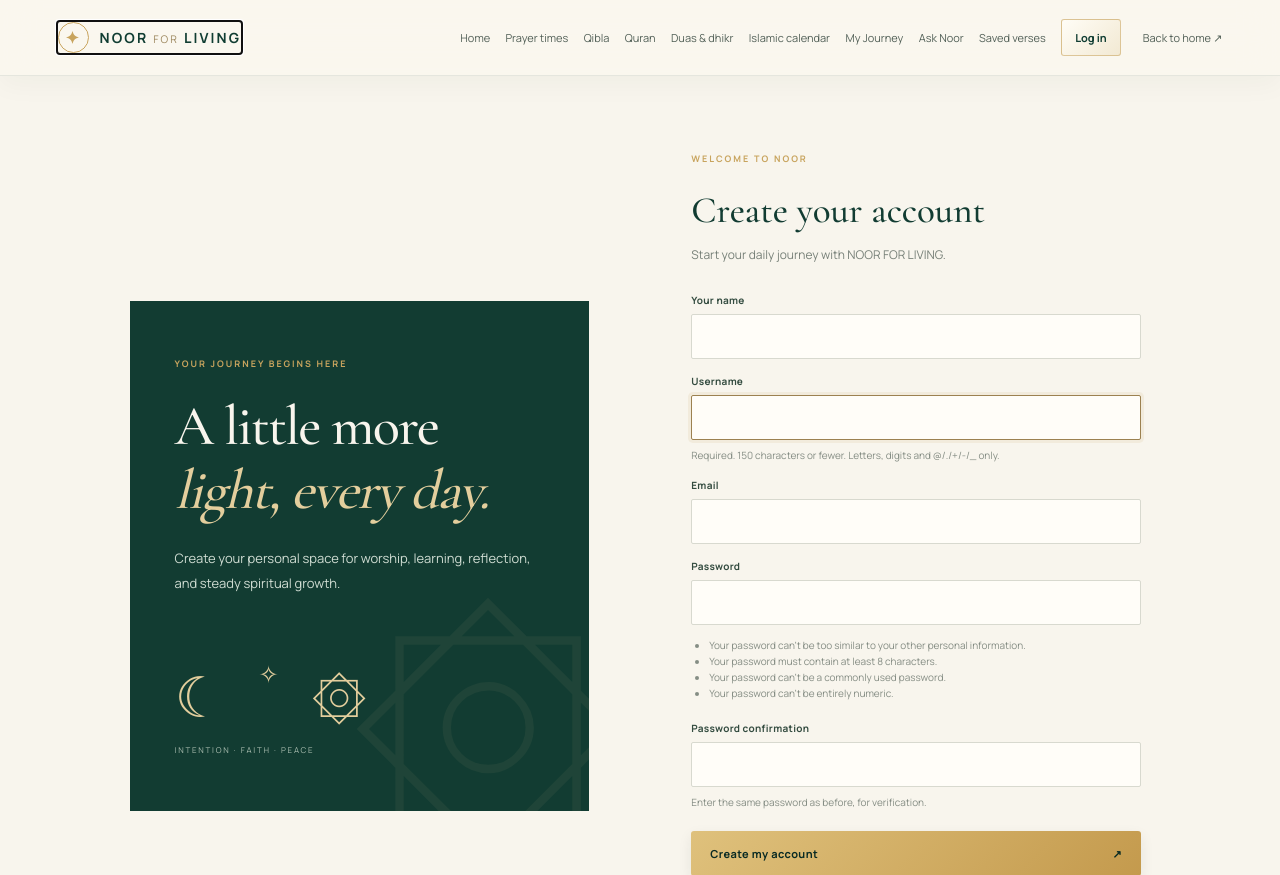
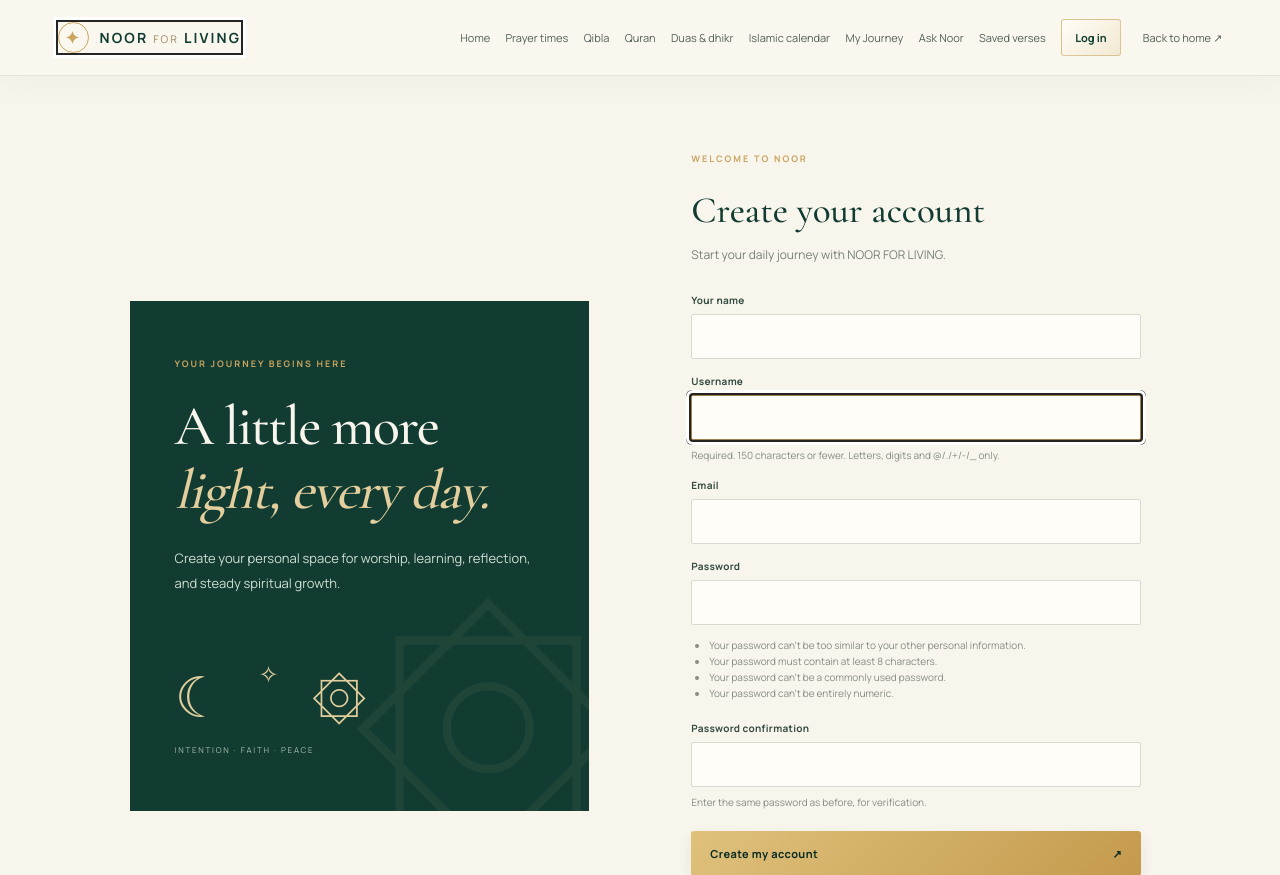
Before and after one commit to elenavance/noor-for-living, a Django app: page /accounts/signup/ in a window 1280 px wide, with the restyled element focused. Shown: the top 875 px of the page. Run offline with Django 5.2, Linux system fonts and the light colour scheme.

Commit message:
Improve keyboard focus and reduced-motion support

```diff
--- a/static/css/luxury.css
+++ b/static/css/luxury.css
@@ -37,3 +37,11 @@
 .prayer-alert-actions{display:flex;gap:10px;flex-wrap:wrap;margin-top:3px}.prayer-alert-actions button{border:1px solid rgba(200,164,94,.65);padding:10px 13px;background:#fffdf7;color:#174536;font:700 10px var(--sans);cursor:pointer}
 .prayer-alert-settings .alert-preference-status{grid-column:1/-1;color:#8a6d38;min-height:16px}
 @media(max-width:620px){.app-rating-section{padding:48px 16px}.app-rating-card{padding:26px 18px}.rating-star-buttons{gap:4px}.rating-star-buttons button{font-size:32px}.prayer-alert-settings{grid-template-columns:1fr;padding:20px 17px;gap:16px}.prayer-alert-settings .alert-preference-status{grid-column:auto}}
+
+
+/* Clear keyboard focus across mouse and touch interfaces. */
+a:focus-visible, button:focus-visible, input:focus-visible, select:focus-visible, textarea:focus-visible, [tabindex]:focus-visible {
+  outline: 3px solid #fff !important;
+  outline-offset: 2px;
+  box-shadow: 0 0 0 5px rgba(0, 0, 0, .85) !important;
+}
```
